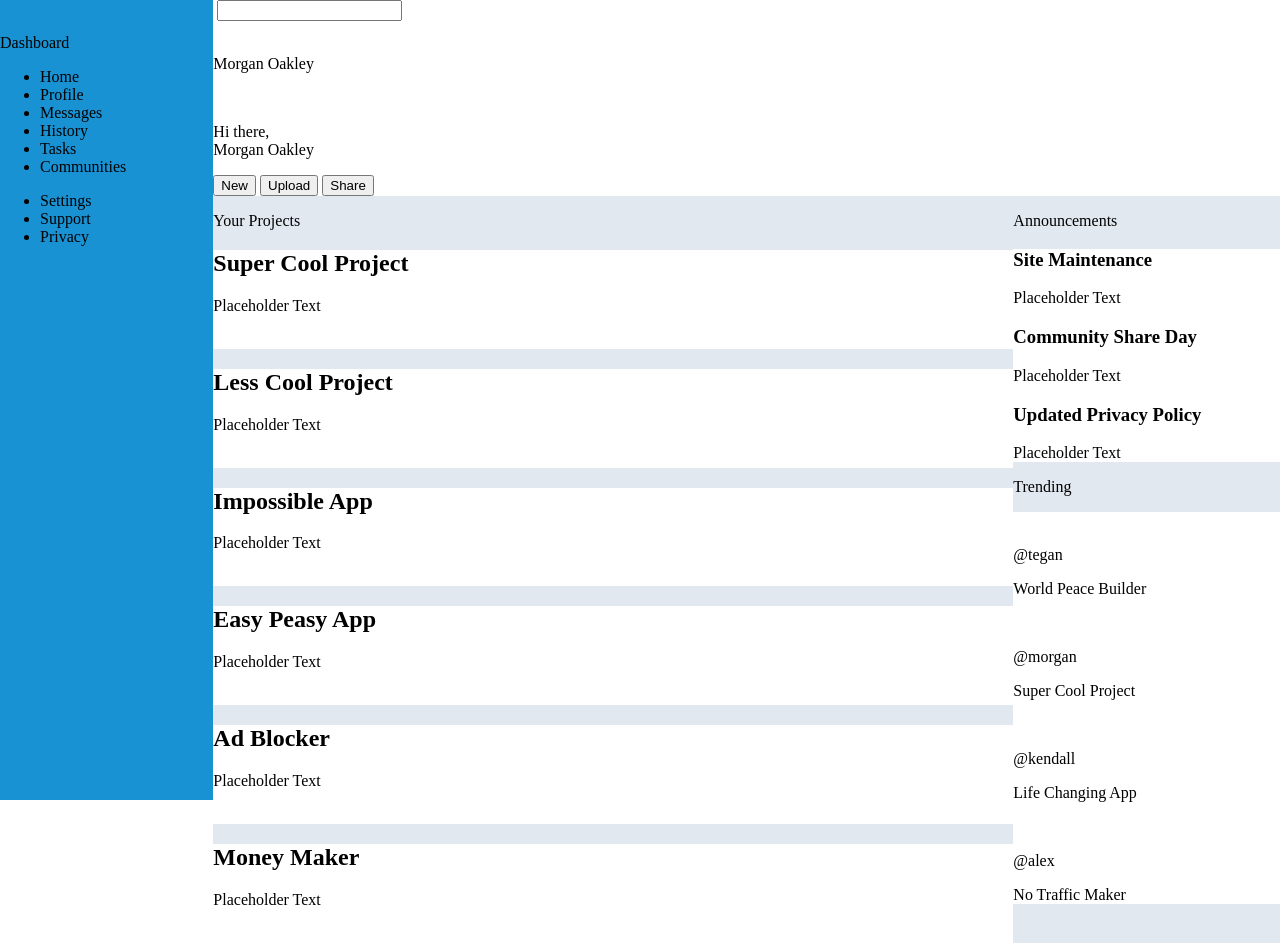
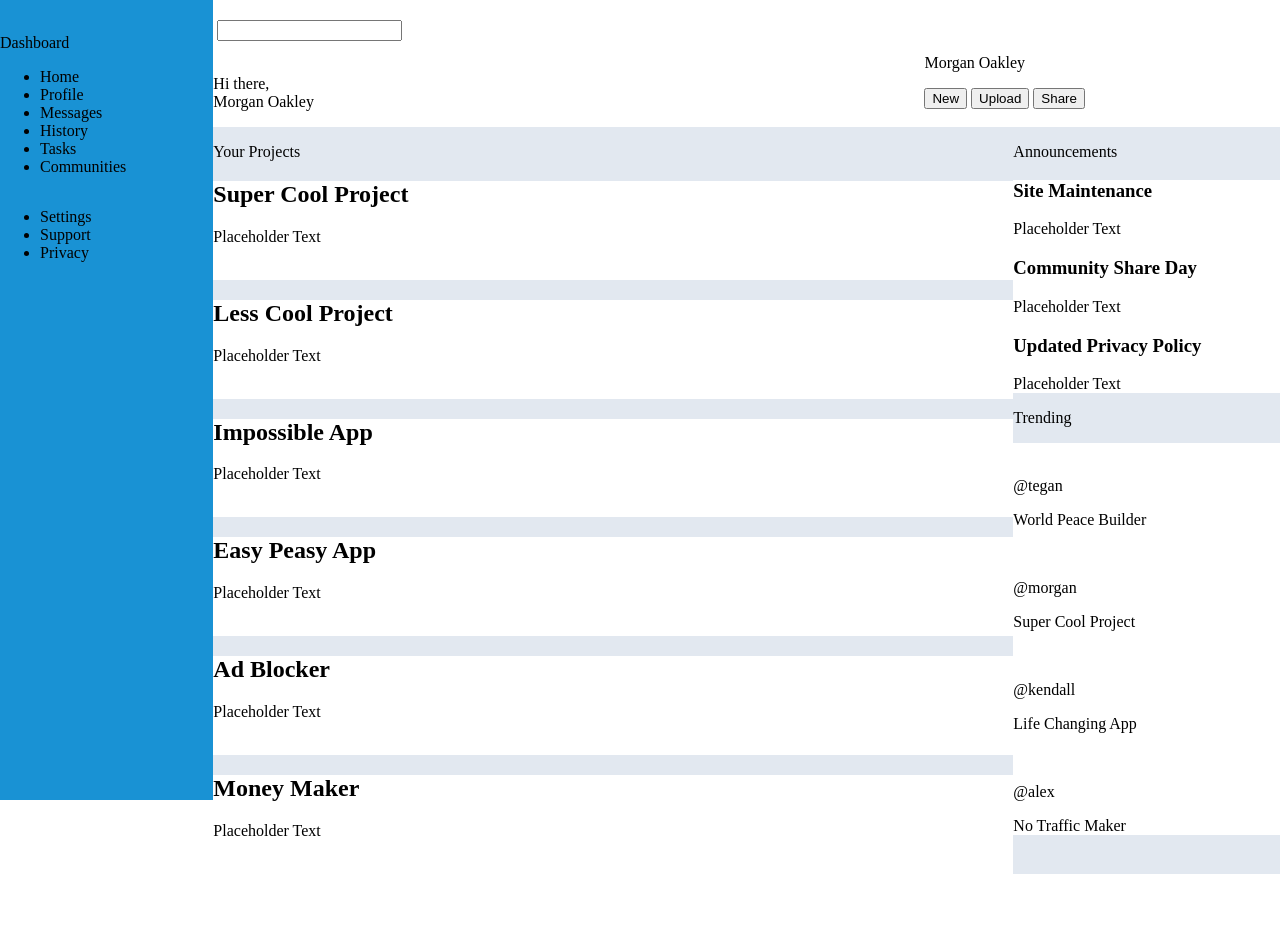
Before and after one commit to HannahCunliffe/AdminDashboard, a plain HTML site: page index.html in a window 1280 px wide. After the commit the page ends 874 px from the top, so only its background shows below. Drawn offline with Linux system fonts and the light colour scheme.

Commit message:
begun layout work for the header, added an images folder and some icon files

```diff
--- a/index.html
+++ b/index.html
@@ -36,21 +36,21 @@
         </div>
         <div class="page-content">
             <div class="header">
-                <div class="searchAndAccount">
+                <div class="searchAndGreeting">
                     <div class="search">
                         <img src="" alt="" class="searchIcon">
                         <input type="search" name="" id="">
                     </div>
+                    <div class="pageGreeting">
+                        <img src="" alt="" class="profilePicMain">
+                        <p class="userGreeting">Hi there, <br> Morgan Oakley</p>
+                    </div>
+                </div>
+                <div class="options">
                     <div class="accountInfo">
                         <img src="" alt="" class="notifications">
                         <img src="" alt="" class="profilePic">
                         <p class="profileName">Morgan Oakley</p>
-                    </div>
-                </div>
-                <div class="options">
-                    <div class="pageGreeting">
-                        <img src="" alt="" class="profilePicMain">
-                        <p class="userGreeting">Hi there, <br> Morgan Oakley</p>
                     </div>
                     <div class="actionButtons">
                         <button class="btnNew">New</button>
--- a/style.css
+++ b/style.css
@@ -18,12 +18,30 @@ body {
 .page-content {
     background-color: rgb(139, 25, 25);
     display: grid;
-    grid-template-rows: 1fr 4fr;
+    grid-template-rows: 0.70fr 4fr;
 }
 
 .header {
     background-color: #ffffff;
+    display: grid;
+    grid-template-columns: 2fr 1fr;
+    padding-top: 20px;
 }
+
+.searchAndGreeting {
+    display: flex;
+    flex-flow: column wrap;
+}
+
+.options {
+    display: flex;
+    flex-flow: column wrap;
+}
+
+/* .searchAndAccount {
+   display: flex;
+   justify-content: space-between;
+} */
 
 .main-content{
     background-color: #e2e8f0;
```
Also changed, not shown: images/bell-ring-outline.svg (added), images/dashboard-project-design-file.png (renamed from dashboard-project-design-file.png), images/eye-plus-outline.svg (added), images/share-variant-outline.svg (added), images/star-plus-outline.svg (added).
